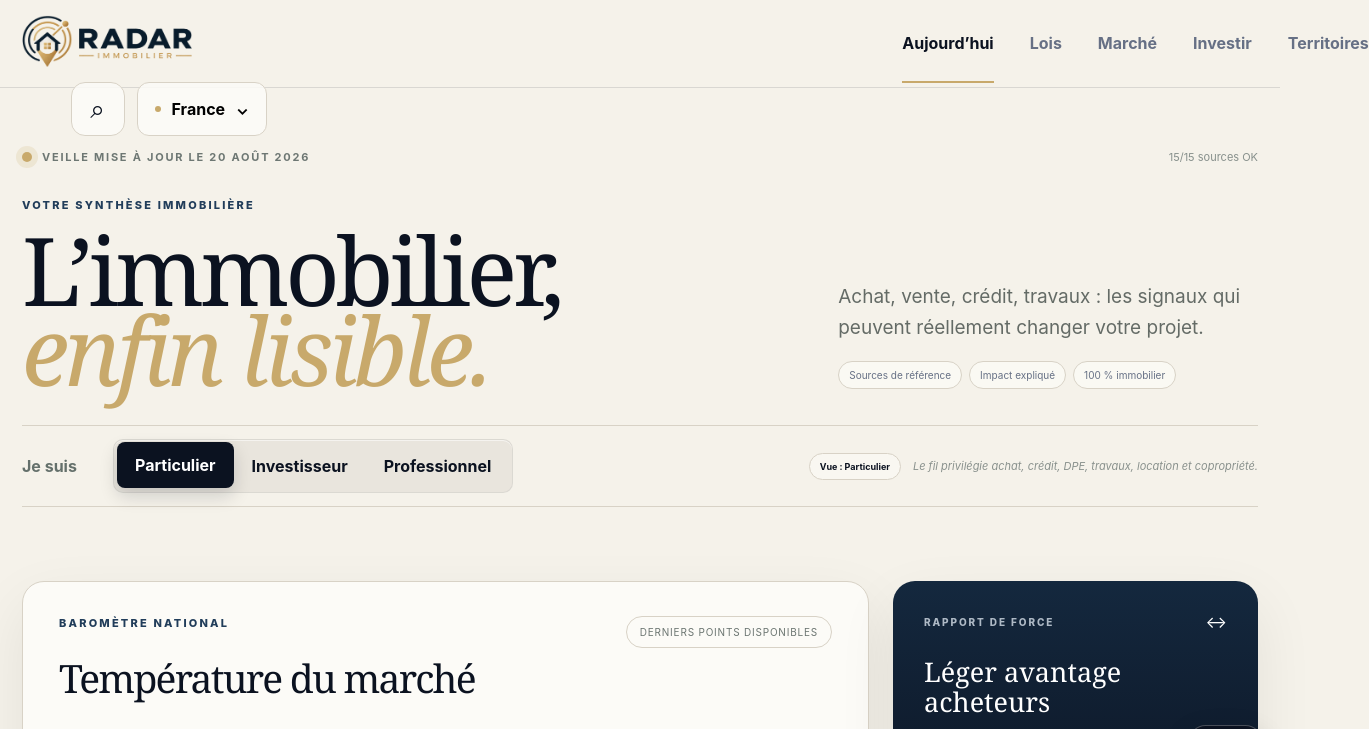
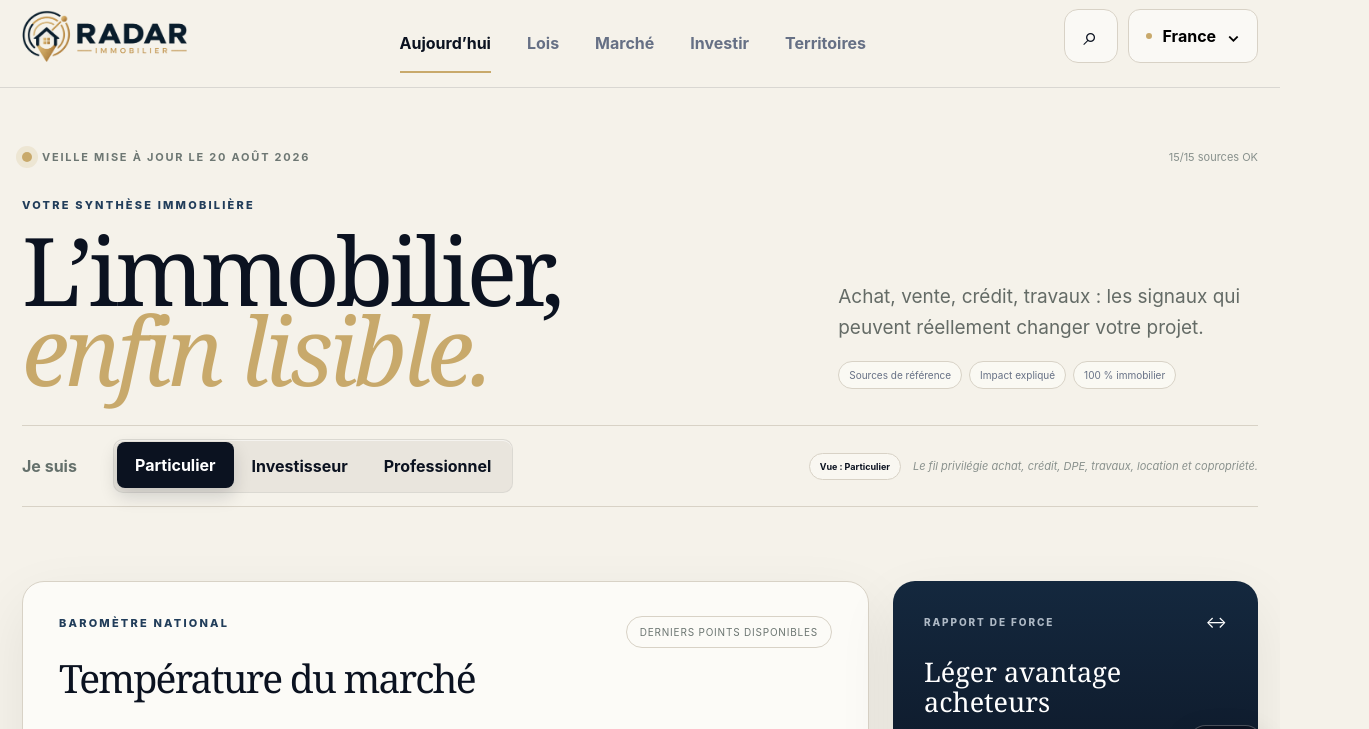
Before and after one commit to damienktzpro/immo-radar, a plain HTML site: page index.html in a window 1280 px wide. Shown: the top 729 px of the page, 1369 px wide, since content can reach past the window. Drawn offline with Linux system fonts and the light colour scheme; no server answers.

Commit message:
Add header-fix stylesheet link to index.html

```diff
--- a/index.html
+++ b/index.html
@@ -10,6 +10,7 @@
   <link rel="apple-touch-icon" href="./logo-radar-icon.png?v=1">
   <link rel="stylesheet" href="./styles.css?v=9.2" />
   <link rel="stylesheet" href="./mobile-fix.css?v=9.0">
+  <link rel="stylesheet" href="./header-fix-v10.css?v=10.0">
 </head>
 <body>
   <header class="topbar">
```
